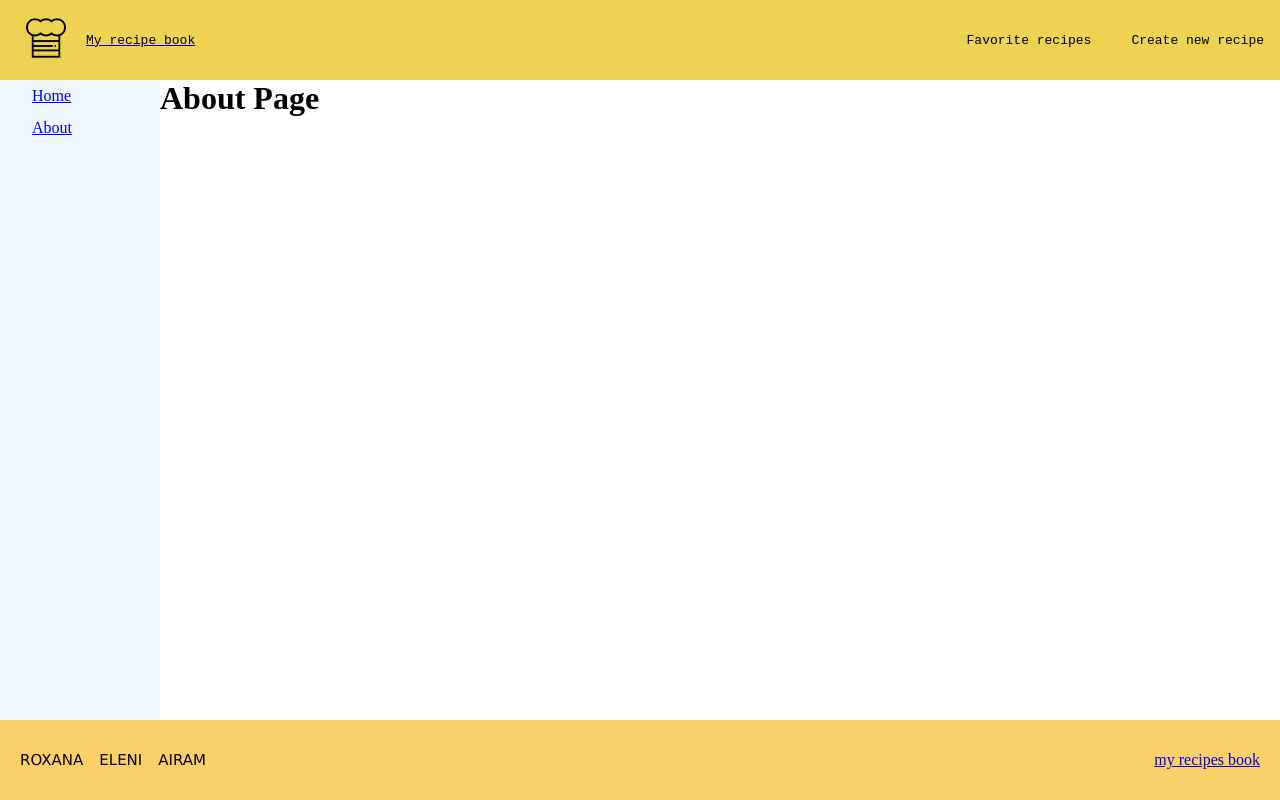
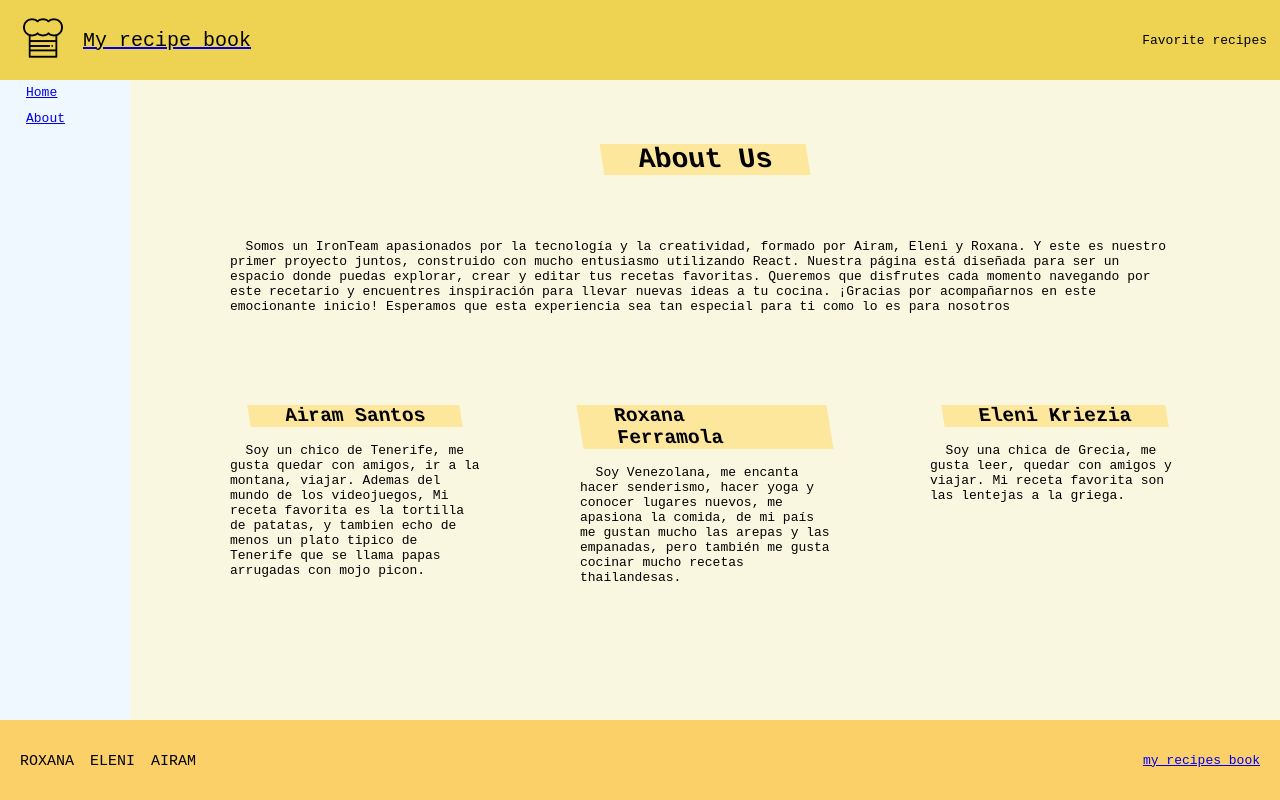
Before and after one commit to nthTimeIsTheCharm/recipe-book, a React (Vite) app: page /about in a window 1280 px wide. Built offline with nearby package versions, Linux system fonts and the light colour scheme.

Commit message:
css about us and not found page

```diff
--- a/src/components/Navbar.css
+++ b/src/components/Navbar.css
@@ -31,4 +31,6 @@
   margin-left: 10px;
   color: black;
   font-family: monospace;
+  font-size: 20px;
+
 }
--- a/src/components/Navbar.jsx
+++ b/src/components/Navbar.jsx
@@ -17,9 +17,6 @@ function Navbar() {
         <li>
           <a href="#">Favorite recipes</a>
         </li>
-        <li>
-          <a href="#">Create new recipe</a>
-        </li>
       </ul>
     </nav>
   );
--- /dev/null
+++ b/src/pages/AboutPage.css
@@ -0,0 +1,46 @@
+* {
+  font-family: monospace;
+}
+
+.about-us-container {
+  display: flex;
+  flex-direction: column;
+  align-items: center;
+  justify-content: flex-start;
+  padding: 0 100px;
+  background-color: rgba(244, 239, 193, 0.496);
+}
+
+.about-us-title {
+  margin: 64px;
+  font-size: 28px;
+  transform: skew(9deg, 0deg);
+  background-color: rgba(255, 204, 53, 0.4);
+  padding: 0 36px;
+}
+
+.section-1 {
+  display: flex;
+  flex-direction: row;
+  gap: 100px;
+  justify-content: space-between;
+  margin-top: 30px;
+}
+
+.description {
+  flex: 0.5;
+}
+
+.member {
+  display: flex;
+  flex-direction: column;
+  flex: 1;
+  gap: 16px;
+}
+
+.member-title {
+  align-self: center;
+  transform: skew(9deg, 0deg);
+  background-color: rgba(255, 204, 53, 0.4);
+  padding: 0 36px;
+}
--- a/src/pages/AboutPage.jsx
+++ b/src/pages/AboutPage.jsx
@@ -1,9 +1,52 @@
-function AboutPage(){
-    return (
-        <>
-        <h1>About Page</h1>
-        </>
-    )
+import "./AboutPage.css";
+
+function AboutPage() {
+  return (
+    <div className="about-us-container">
+      <h1 className="title about-us-title">About Us</h1>
+
+      <p className="paragraph description">
+        &nbsp; Somos un IronTeam apasionados por la tecnología y la creatividad,
+        formado por Airam, Eleni y Roxana. Y este es nuestro primer proyecto
+        juntos, construido con mucho entusiasmo utilizando React. Nuestra página
+        está diseñada para ser un espacio donde puedas explorar, crear y editar
+        tus recetas favoritas. Queremos que disfrutes cada momento navegando por
+        este recetario y encuentres inspiración para llevar nuevas ideas a tu
+        cocina. ¡Gracias por acompañarnos en este emocionante inicio! Esperamos
+        que esta experiencia sea tan especial para ti como lo es para nosotros
+      </p>
+      <div className="section-1">
+        <div className="member">
+          <h2 className="member-title">Airam Santos</h2>
+
+          <p className="paragraph">
+            &nbsp; Soy un chico de Tenerife, me gusta quedar con amigos, ir a la
+            montana, viajar. Ademas del mundo de los videojuegos, Mi receta
+            favorita es la tortilla de patatas, y tambien echo de menos un plato
+            tipico de Tenerife que se llama papas arrugadas con mojo picon.
+          </p>
+        </div>
+        <div className="member">
+          <h2 className="member-title">Roxana Ferramola</h2>
+
+          <p>
+            &nbsp; Soy Venezolana, me encanta hacer senderismo, hacer yoga y
+            conocer lugares nuevos, me apasiona la comida, de mi país me gustan
+            mucho las arepas y las empanadas, pero también me gusta cocinar
+            mucho recetas thailandesas.
+          </p>
+        </div>
+        <div className="member">
+          <h2 className="member-title">Eleni Kriezia</h2>
+
+          <p className="paragraph">
+            &nbsp; Soy una chica de Grecia, me gusta leer, quedar con amigos y viajar.
+             Mi receta favorita son las lentejas a la griega.
+          </p>
+        </div>
+      </div>
+    </div>
+  );
 }
 
 export default AboutPage;
--- /dev/null
+++ b/src/pages/NotFoundPage.css
@@ -0,0 +1,26 @@
+.not-found-container{
+    display: flex;
+    flex-direction: column;
+    align-items: center;
+    text-align: center;
+    justify-content: center;
+    width: 100%;
+    background-color: rgba(244, 239, 193, 0.496);
+}
+
+
+.not-found-title{
+    font-size: 10rem;
+    transform: skew(9deg, 0deg);
+    background-color: rgba(255, 204, 53, 0.4);
+    padding: 0 36px;
+}
+
+.Oops{
+    margin-top: 5rem;
+    font-size: 1.5rem;
+}
+
+.chef{
+    margin-top: 5rem;
+}
--- a/src/pages/NotFoundPage.jsx
+++ b/src/pages/NotFoundPage.jsx
@@ -1,11 +1,14 @@
+import chefImg from '../img/cheff.png'
+import './NotFoundPage.css'
+
 function NotFoundPage() {
-    return (
-        <>
-        <h1>Not Found Error 404</h1>
-        <p>Lorem ipsum dolor sit amet consectetur adipisicing elit. Commodi officia similique consequuntur minus omnis sunt officiis facilis molestiae laboriosam ab, nihil modi non reiciendis, rerum velit voluptatem voluptatibus hic eligendi.</p>
-        </>
-    )
-
+  return (
+    <div className='not-found-container' >
+      <h1 className='not-found-title'>404</h1>
+      <p className='Oops' >Oops... page not found!</p>
+      <img className="chef" src={chefImg} height={200} width={200}/>
+    </div>
+  );
 }
 
 export default NotFoundPage;
```
Also changed, not shown: src/img/cheff.png (added).
